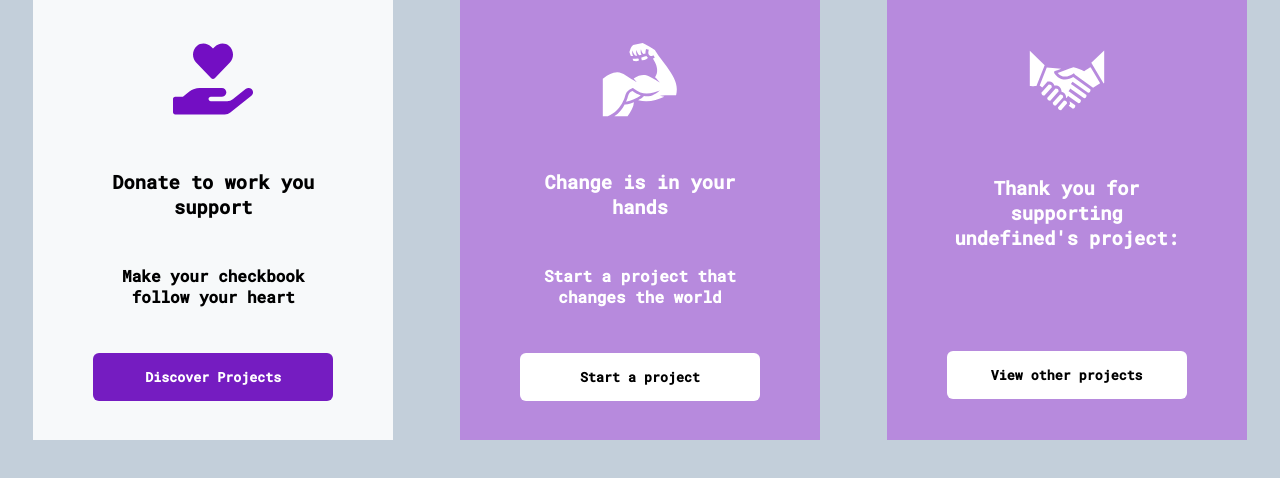
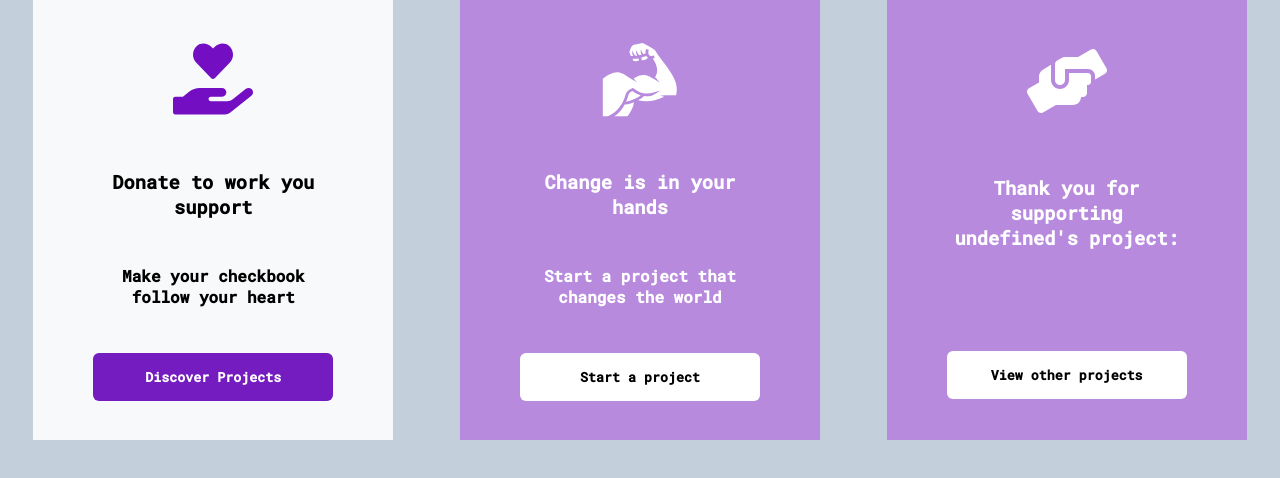
Before and after one commit to Reinoptland/donatello-frontend, a React (Create React App) app: page / in a window 1280 px wide. Shown: the top 478 px of the page. Built offline with nearby package versions, Linux system fonts and the light colour scheme; no server answers.

Commit message:
changed icon

```diff
--- a/src/pages/succesPage/Success.js
+++ b/src/pages/succesPage/Success.js
@@ -1,7 +1,7 @@
 import React, { useEffect, useState } from "react";
 import "../succesPage/Success.scss";
 import CallToAction from "../../components/CallToAction";
-import { GiShakingHands } from "react-icons/gi";
+import { FaHandsHelping } from "react-icons/fa";
 import axios from "axios";
 
 const SuccessPage = () => {
@@ -26,7 +26,7 @@ const SuccessPage = () => {
     <aside className="cta cta--project">
       <CallToAction
         background="lightPurple"
-        icon={<GiShakingHands style={{ color: "white", fontSize: "5em" }} />}
+        icon={<FaHandsHelping style={{ color: "white", fontSize: "5em" }} />}
         title={`Thank you for supporting ${payment.project?.user?.firstName}'s project:`}
         description={payment.project?.projectName}
         button="white"
```
